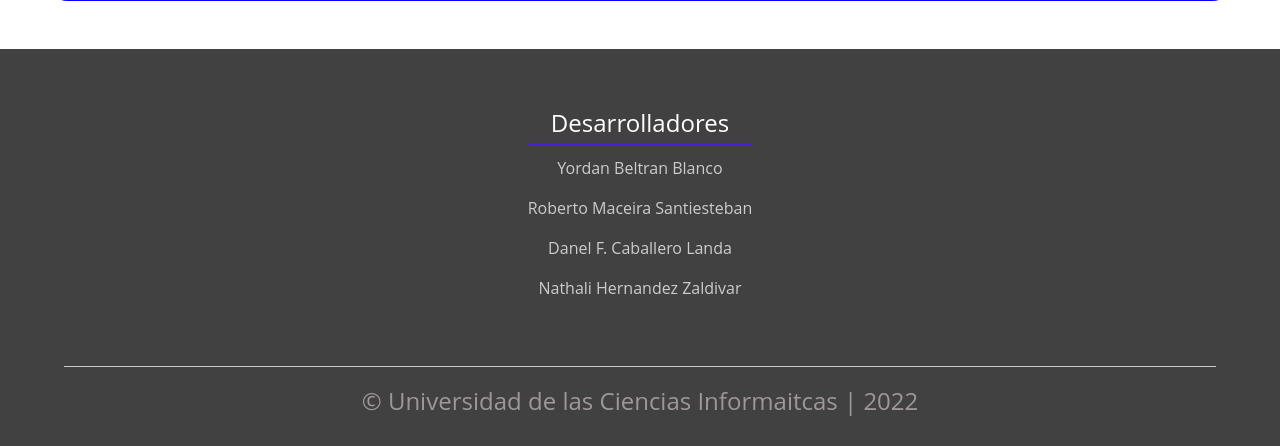
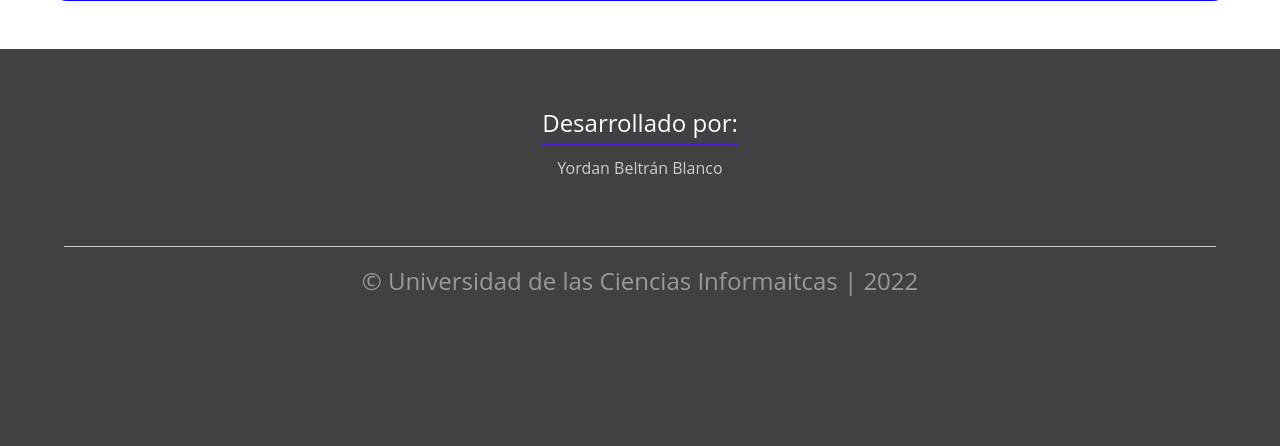
Before and after one commit to yordybb98/SG_Integralidad, a Django app: page / in a window 1280 px wide. Shown: the part 1109-1555 px from the top of the page. After the commit the page ends 1405 px from the top, so only its background shows below. Run offline with Django 3.2, Linux system fonts and the light colour scheme; a user stored in the database is signed in; data comes from the database, SQL or seed files in the repository; both versions use the stored data as it was after the commit; some libraries are stand-ins or nearby versions.

Commit message:
Updating Template

```diff
--- a/SGI_APP/templates/base.html
+++ b/SGI_APP/templates/base.html
@@ -268,11 +268,8 @@
     <footer>
         <div class="contenedor-footer">
             <div class="content-foo">
-                <h4>Desarrolladores</h4>
-                <p>Yordan Beltran Blanco</p>
-                <p>Roberto Maceira Santiesteban</p>
-                <p>Danel F. Caballero Landa</p>
-                <p>Nathali Hernandez Zaldivar</p>
+                <h4>Desarrollado por:</h4>
+                <p>Yordan Beltrán Blanco</p>
             </div>
         </div>
         <h2 class="titulo-final">&copy; Universidad de las Ciencias Informaitcas | 2022</h2>
```
Also changed, not shown: db.sqlite3.
